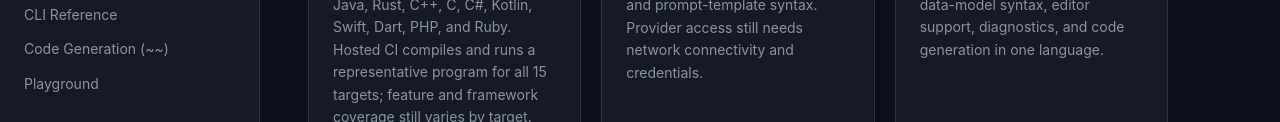
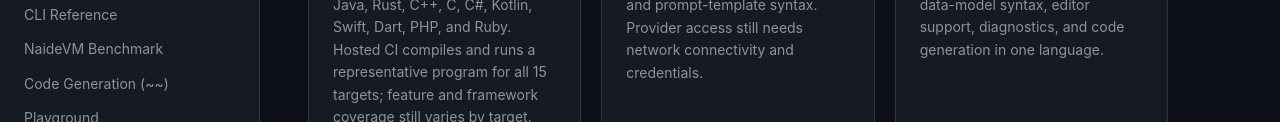
Before and after one commit to irxk/naide, a website: page docs/index.html in a window 1280 px wide. Shown: the part 605-727 px from the top of the page. Drawn offline with Linux system fonts and the light colour scheme.

Commit message:
Add NaideVM benchmark link to home

```diff
--- a/docs/index.html
+++ b/docs/index.html
@@ -40,6 +40,7 @@
       <a href="testing.html">Testing</a>
       <span class="nav-section">Tools</span>
       <a href="cli.html">CLI Reference</a>
+      <a href="naidevm.html">NaideVM Benchmark</a>
       <a href="codegen.html">Code Generation (~~)</a>
       <a href="playground/index.html">Playground</a>
     </nav>
```
